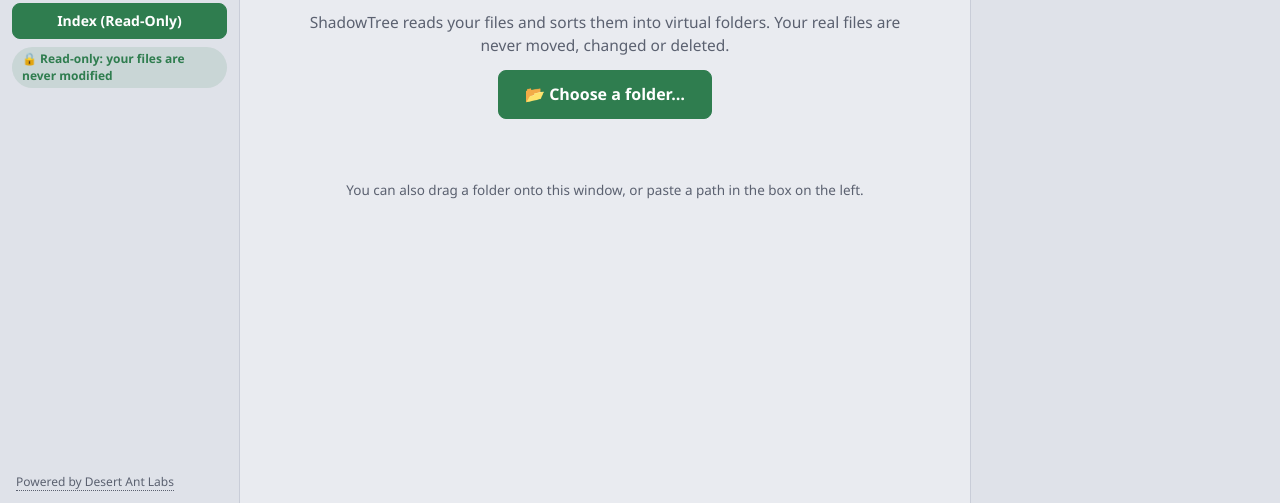
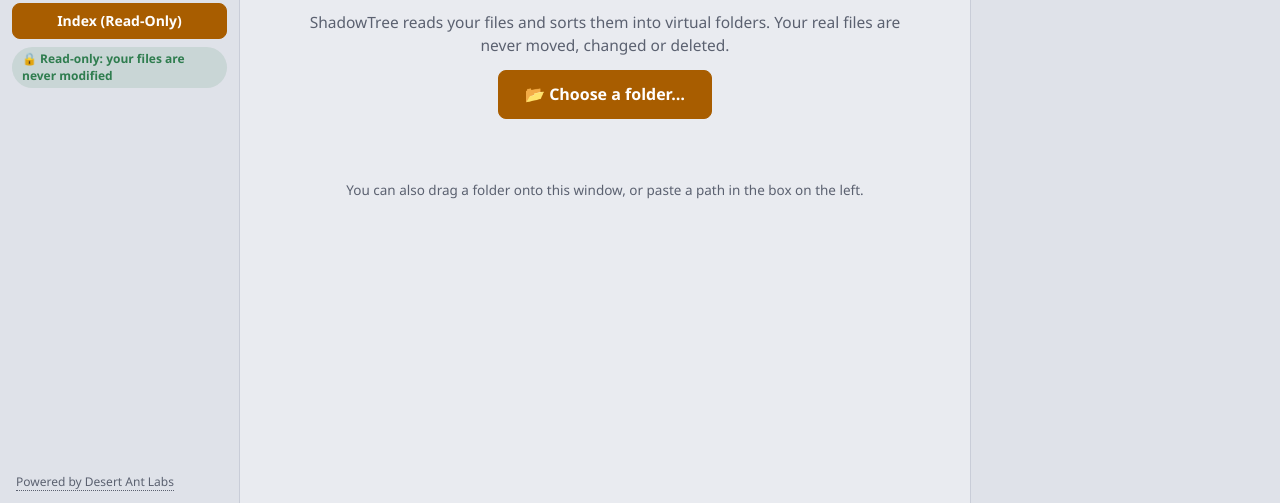
Before and after one commit to Prabodh1231/ShadowTree, a website built with Vite: page frontend/index.html in a window 1280 px wide. Shown: the part 297-800 px from the top of the page. Built offline with nearby package versions, Linux system fonts and the light colour scheme; no server answers; files whose address does not match are found by name.

Commit message:
feat(frontend): amber accent and updated app icon
Swap the green accent for amber in the light and dark themes (accent,
soft accent, waveform bars) and regenerate the icon set to match.

Co-Authored-By: Claude Opus 5.5 <noreply@anthropic.com>

```diff
--- a/frontend/src/styles.css
+++ b/frontend/src/styles.css
@@ -1,5 +1,5 @@
 /* ShadowTree: a gallery-view file window. One big preview, a filmstrip, an info pane, folders on the left.
-   Black in dark mode, cool grey in light mode, one green accent, paper-white pages. System fonts only (nothing loads from the web). */
+   Black in dark mode, cool grey in light mode, one amber accent, paper-white pages. System fonts only (nothing loads from the web). */
 :root {
   --bg: #e9ebf0;
   --panel: #dfe2e9;
@@ -7,9 +7,9 @@
   --ink: #1d2028;
   --ink-2: #5b6170;
   --line: #c9cdd8;
-  --accent: #2f7d4f;
+  --accent: #a85d00;
   --accent-ink: #ffffff;
-  --accent-soft: #d8eedf;
+  --accent-soft: #f6e4c2;
   --warn: #8a5300;
   --warn-soft: #f7e6c4;
   --bad: #a3174a;
@@ -27,7 +27,7 @@
 }
 :root[data-theme="dark"] {
   --bg: #000000; --panel: #0b0b0c; --card: #121214; --ink: #ececf0; --ink-2: #9a9ea8;
-  --line: #26272c; --accent: #6fcf93; --accent-ink: #0b2014; --accent-soft: #1d3a29;
+  --line: #26272c; --accent: #f5a623; --accent-ink: #2a1800; --accent-soft: #3d2d0e;
   --warn: #ffd27a; --warn-soft: #3a2c10; --bad: #ff9ac0; --bad-soft: #3a1a28; --ok: #6fcf93;
   --paper: #fbf9f4; --paper-ink: #26231d;
   --shadow: 0 1px 2px rgba(0, 0, 0, .4), 0 8px 24px rgba(0, 0, 0, .3);
@@ -37,7 +37,7 @@
 @media (prefers-color-scheme: dark) {
   :root:not([data-theme="light"]) {
     --bg: #000000; --panel: #0b0b0c; --card: #121214; --ink: #ececf0; --ink-2: #9a9ea8;
-    --line: #26272c; --accent: #6fcf93; --accent-ink: #0b2014; --accent-soft: #1d3a29;
+    --line: #26272c; --accent: #f5a623; --accent-ink: #2a1800; --accent-soft: #3d2d0e;
     --warn: #ffd27a; --warn-soft: #3a2c10; --bad: #ff9ac0; --bad-soft: #3a1a28; --ok: #6fcf93;
     --paper: #fbf9f4; --paper-ink: #26231d;
     --shadow: 0 1px 2px rgba(0, 0, 0, .4), 0 8px 24px rgba(0, 0, 0, .3);
@@ -161,7 +161,7 @@ input::placeholder { color: color-mix(in srgb, var(--ink-2) 80%, transparent); }
 .sheet-image .sheet-kind { color: #4a566a; }
 .sheet-image .sheet-body { background: rgba(255, 255, 255, .82); border-radius: 3px; padding: 14px 16px; }
 .wave { display: flex; align-items: center; gap: 3px; height: 78px; margin: 4px 0 16px; }
-.wave i { width: 4px; border-radius: 2px; background: #2f7d4f; }
+.wave i { width: 4px; border-radius: 2px; background: #a85d00; }
 .stage-empty { color: var(--ink-2); text-align: center; }
 
 /* Filmstrip items and icon-view items share one look */
@@ -172,7 +172,7 @@ input::placeholder { color: color-mix(in srgb, var(--ink-2) 80%, transparent); }
 .card-summary { margin: 0; font: 6px/1.5 var(--mono); color: #6a6559; overflow: hidden; word-break: break-word; max-height: 100%; }
 .thumb-image { background: linear-gradient(160deg, #cdd7e2, #8d9bb0); display: grid; place-items: center; color: #4a566a; }
 .thumb-audio { display: flex; align-items: center; justify-content: center; gap: 2px; }
-.thumb-audio i { width: 3px; border-radius: 2px; background: #2f7d4f; }
+.thumb-audio i { width: 3px; border-radius: 2px; background: #a85d00; }
 .flags { position: absolute; right: 4px; top: 4px; display: flex; gap: 3px; }
 .flags i { width: 9px; height: 9px; border-radius: 50%; background: #d63c7a; }
 .flags i.g { background: #e8a317; }
```
Also changed, not shown: frontend/public/icon.png, frontend/src-tauri/icons/128x128.png, frontend/src-tauri/icons/128x128@2x.png, frontend/src-tauri/icons/32x32.png, frontend/src-tauri/icons/64x64.png, frontend/src-tauri/icons/icon.ico, frontend/src-tauri/icons/icon.png.
